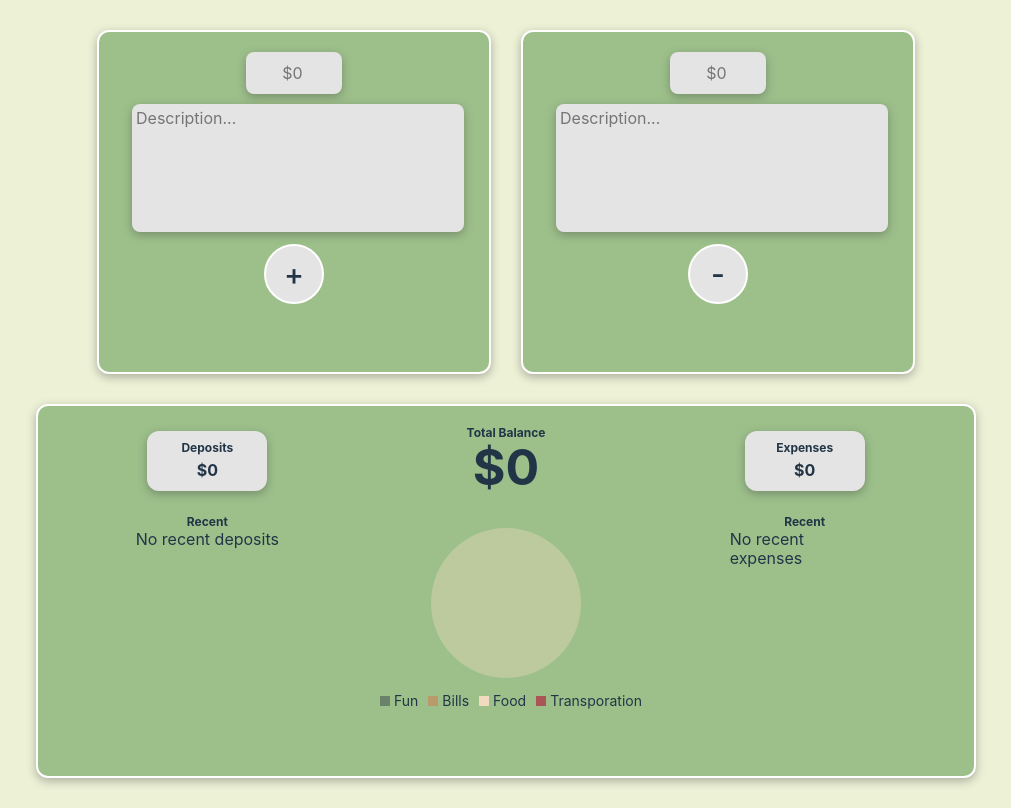
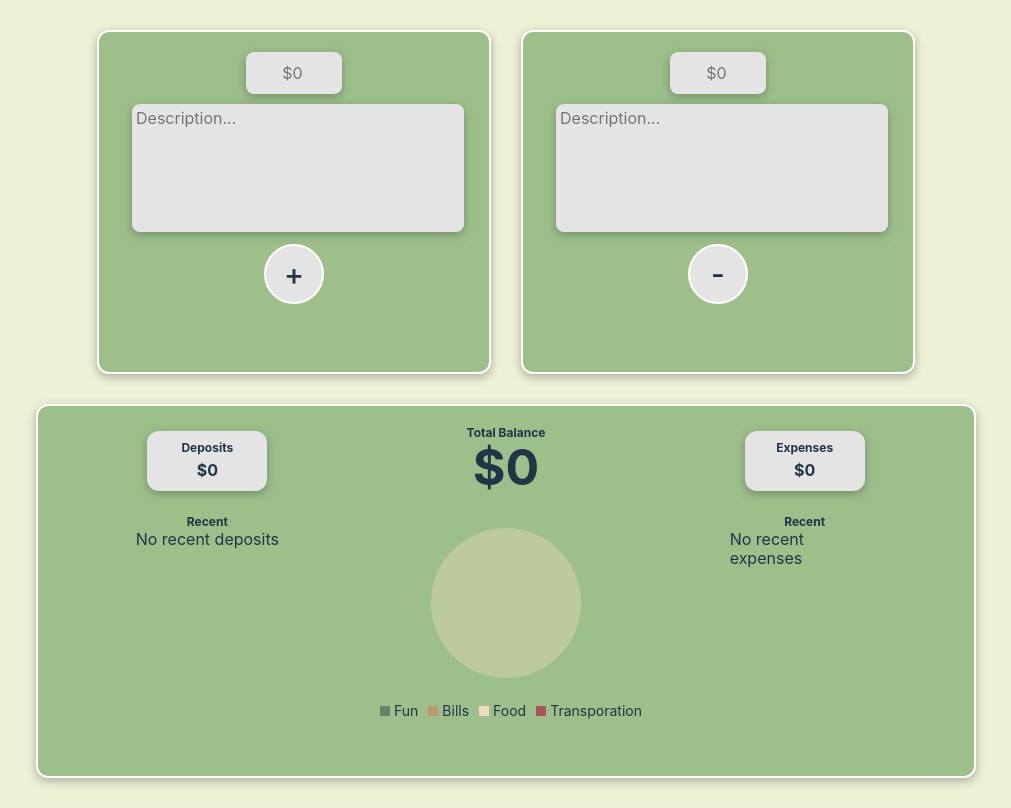
Before and after one commit to Jake-Zaruba/weekly-challenge-1, a React (Vite) app: page / in a window 1280 px wide. Shown: the whole page, without its empty margins (134-1145 px from the left). Built offline with nearby package versions, Linux system fonts and the light colour scheme.

Commit message:
Minor UI improvements
Adjusted pie chart spacing and matched the uncategorized pie chart color with the uncategorized expense tag color.

```diff
--- a/src/components/Balance.jsx
+++ b/src/components/Balance.jsx
@@ -114,7 +114,7 @@ export default function Balance({
                               ? "F1DBBF"
                               : item.category === "Transportation"
                               ? "AA5656"
-                              : "fff"
+                              : "f1dbbf5e"
                           }`,
                         }}
                       ></div>
--- a/src/index.css
+++ b/src/index.css
@@ -418,7 +418,7 @@ textarea {
   grid-row: 2;
   align-self: flex-end;
   justify-self: center;
-  margin-bottom: 4rem;
+  margin-bottom: 3rem;
 }
 
 .legend span {
```
